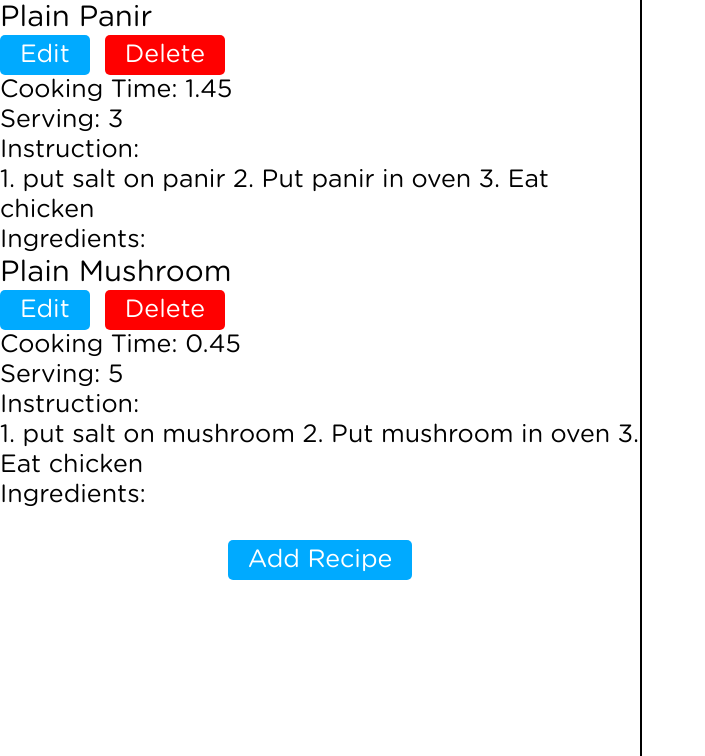
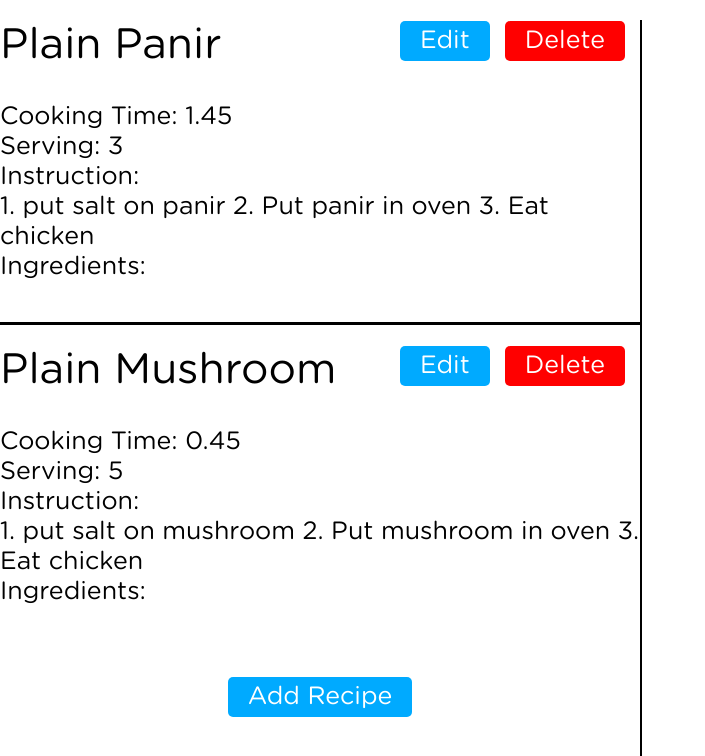
Before and after one commit to HeyAmSoumya/Cooking_Recipe_React_App, a React (Create React App) app: page / in a window 1280 px wide. Shown: the top 756 px of the page, without its empty margins (0-705 px from the left). Built offline with nearby package versions, Linux system fonts and the light colour scheme.

Commit message:
changes.

```diff
--- a/src/Components/Recipe.jsx
+++ b/src/Components/Recipe.jsx
@@ -8,6 +8,7 @@ const Recipe = ({ name, servings, cookTime, instruction, ingredient }) => {
         <div>
           <button className="btn btn--primary mr-1">Edit</button>
           <button className="btn btn--danger mr-1">Delete</button>
+        </div>
       </div>
       <div>
         <span>Cooking Time: </span>
@@ -29,7 +30,6 @@ const Recipe = ({ name, servings, cookTime, instruction, ingredient }) => {
         </div>
       </div>
     </div>
-    </div>
   );
 };
 export default Recipe;
--- a/src/style/buttons.css
+++ b/src/style/buttons.css
@@ -7,6 +7,7 @@
   border-radius: 5px;
   padding: 5px 20px;
   cursor: pointer;
+  margin-bottom: 10px;
 }
 
 .btn--primary {
--- a/src/style/recipe.css
+++ b/src/style/recipe.css
@@ -0,0 +1,22 @@
+.recipe {
+  border-bottom: 3px solid #000;
+  padding-bottom: 40px;
+  margin-top: 20px;
+}
+
+.recipe:last-child {
+  border-bottom: none;
+  padding-bottom: none;
+}
+
+.recipe__header {
+  display: flex;
+  justify-content: space-between;
+  align-items: center;
+  margin-bottom: 30px;
+}
+
+.recipe__title {
+  margin: 0px;
+  font-size: 1.7rem;
+}
```
Lines whose indentation alone changed are shown as unchanged.
